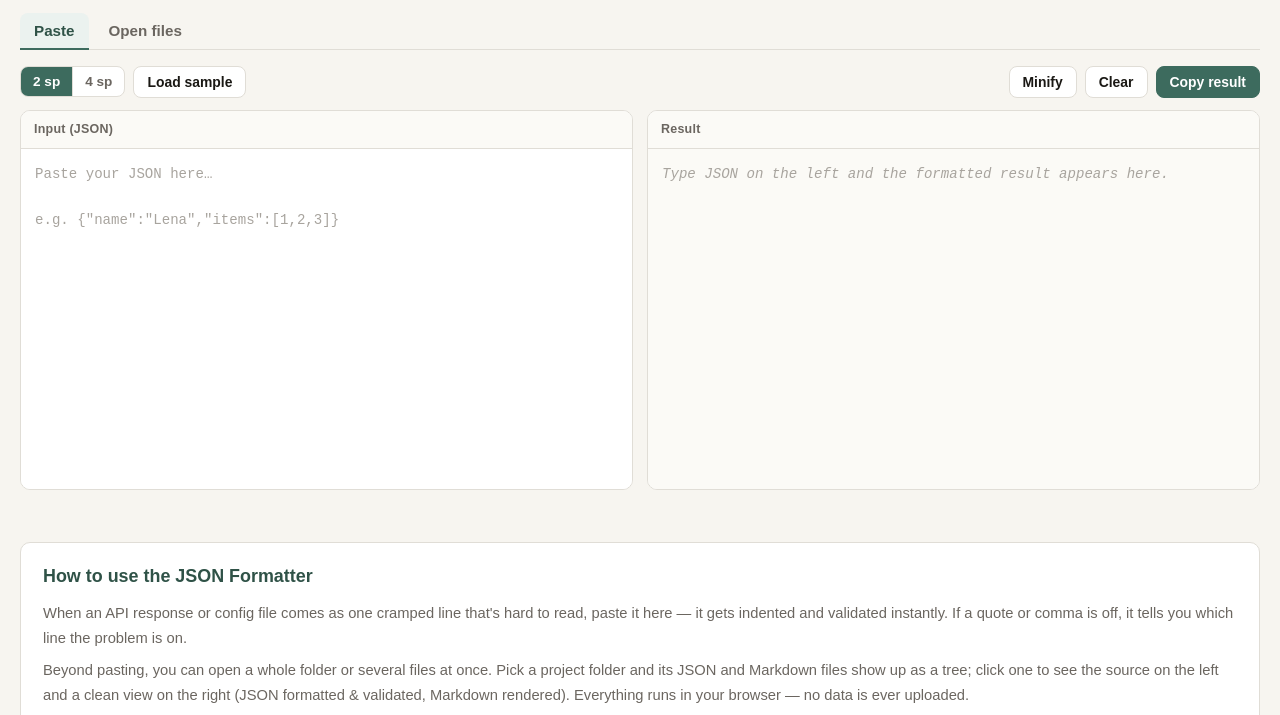
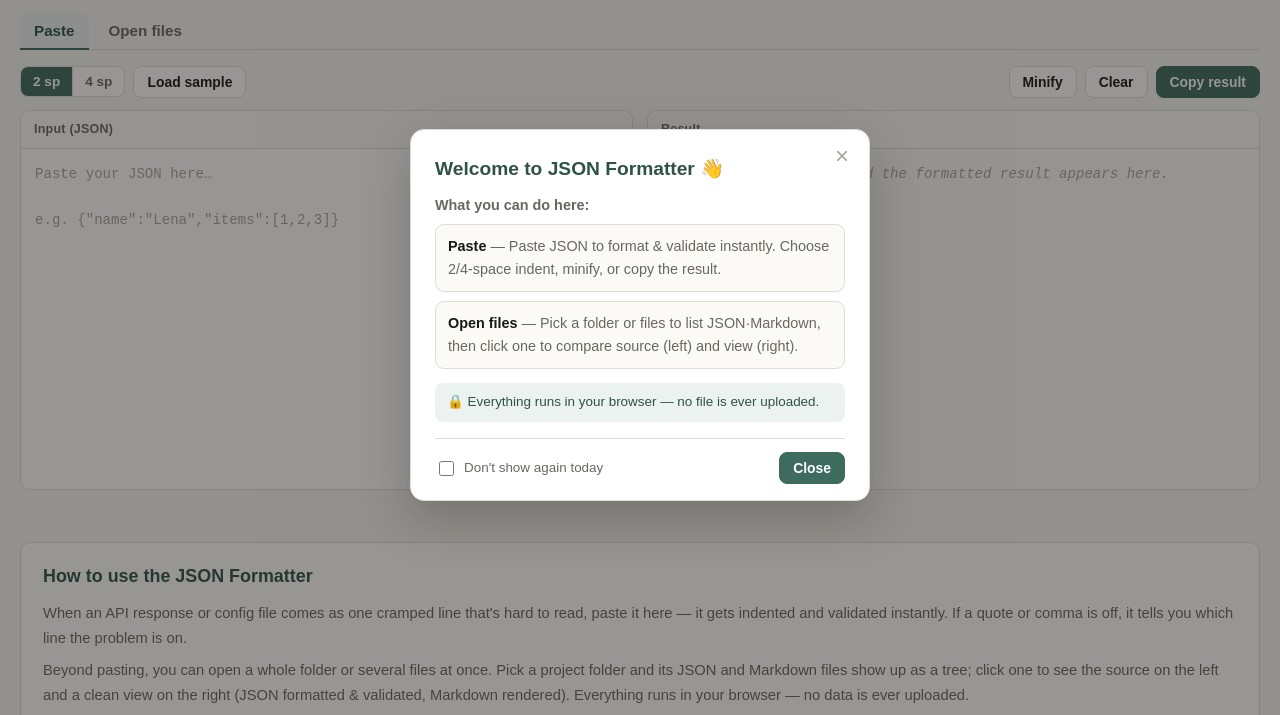
Before and after one commit to hanariago/tool-json-formatter, a plain HTML site: page index.html in a window 1280 px wide. Shown: the part 85-800 px from the top of the page. Drawn offline with Linux system fonts and the light colour scheme.

Commit message:
feat: 첫 방문 안내 팝업 추가 (오늘 다시 보지 않기·닫기·X, 한/영 i18n)

```diff
--- a/index.html
+++ b/index.html
@@ -330,6 +330,55 @@
   }
   .toast.show { opacity: 1; transform: translateX(-50%) translateY(0); }
 
+  /* ---------- First-visit guide modal ---------- */
+  .guide-overlay {
+    position: fixed; inset: 0; z-index: 100;
+    background: rgba(26, 24, 20, 0.45);
+    display: none; align-items: center; justify-content: center;
+    padding: 20px;
+  }
+  .guide-overlay.show { display: flex; }
+  .guide-modal {
+    position: relative;
+    background: var(--surface);
+    border: 1px solid var(--line);
+    border-radius: 14px;
+    box-shadow: 0 18px 50px rgba(26, 24, 20, 0.25);
+    width: 100%; max-width: 460px;
+    padding: 24px 24px 16px;
+    animation: guidePop .18s ease-out;
+  }
+  @keyframes guidePop { from { opacity: 0; transform: translateY(10px) scale(.98); } to { opacity: 1; transform: none; } }
+  .guide-x {
+    position: absolute; top: 10px; right: 12px;
+    appearance: none; border: none; background: transparent;
+    font-size: 1.5rem; line-height: 1; color: var(--ink-muted);
+    cursor: pointer; padding: 4px 8px; border-radius: 8px;
+  }
+  .guide-x:hover { color: var(--ink); background: var(--point-soft); }
+  .guide-modal h2 { margin: 0 6px 10px 0; font-size: 1.2rem; color: var(--point-dark); padding-right: 28px; }
+  .guide-intro { margin: 0 0 8px; color: var(--ink-soft); font-size: 0.9rem; font-weight: 600; }
+  .guide-list { margin: 0 0 14px; padding-left: 0; list-style: none; }
+  .guide-list li {
+    margin: 0 0 9px; padding: 10px 12px;
+    background: var(--code-bg); border: 1px solid var(--line); border-radius: 9px;
+    font-size: 0.9rem; line-height: 1.6; color: var(--ink-soft);
+  }
+  .guide-list li b { color: var(--ink); }
+  .guide-privacy {
+    margin: 0 0 16px; font-size: 0.84rem; color: var(--point-dark);
+    background: var(--point-soft); border-radius: 8px; padding: 9px 12px;
+  }
+  .guide-foot {
+    display: flex; align-items: center; justify-content: space-between; gap: 12px;
+    border-top: 1px solid var(--line); padding-top: 13px;
+  }
+  .guide-check {
+    display: inline-flex; align-items: center; gap: 7px;
+    font-size: 0.84rem; color: var(--ink-soft); cursor: pointer; user-select: none;
+  }
+  .guide-check input { width: 15px; height: 15px; accent-color: var(--point); cursor: pointer; }
+
   .hidden { display: none !important; }
   .drawer-toggle { display: none; }
 
@@ -479,6 +528,24 @@
   <a class="hub" href="https://hanariago.github.io/tools-hub/" target="_blank" rel="noopener" data-i18n="hubLink">🔧 다른 도구 모음 →</a>
 </footer>
 
+<!-- ============ First-visit guide ============ -->
+<div class="guide-overlay" id="guide-overlay" role="dialog" aria-modal="true" aria-labelledby="guide-title">
+  <div class="guide-modal">
+    <button class="guide-x" id="guide-x" aria-label="Close">&times;</button>
+    <h2 id="guide-title" data-i18n="guideTitle">JSON 포매터에 오신 걸 환영해요 👋</h2>
+    <p class="guide-intro" data-i18n="guideIntro">여기서 할 수 있는 것:</p>
+    <ul class="guide-list">
+      <li><b data-i18n="guidePasteT">붙여넣기</b> — <span data-i18n="guidePasteD">JSON을 붙여넣으면 즉시 정렬·검증돼요. 들여쓰기(2/4칸), 최소화(Minify), 결과 복사도 가능.</span></li>
+      <li><b data-i18n="guideFilesT">파일 열기</b> — <span data-i18n="guideFilesD">폴더나 파일을 선택하면 JSON·Markdown이 목록으로 보이고, 클릭하면 왼쪽 원본 / 오른쪽 보기로 비교돼요.</span></li>
+    </ul>
+    <p class="guide-privacy" data-i18n="guidePrivacy">🔒 모든 처리는 브라우저 안에서만 — 어떤 파일도 서버로 전송되지 않아요.</p>
+    <div class="guide-foot">
+      <label class="guide-check"><input type="checkbox" id="guide-dont" /> <span data-i18n="guideDontToday">오늘 다시 보지 않기</span></label>
+      <button class="btn primary" id="guide-close" data-i18n="guideClose">닫기</button>
+    </div>
+  </div>
+</div>
+
 <div class="toast" id="toast"></div>
 
 <script>
@@ -529,6 +596,15 @@
       faqA5: "네. 모바일에서는 좌우 분할이 상하 분할로 바뀌고, 파일 목록은 접고 펼 수 있는 드로어로 표시됩니다.",
       footerOss: "오픈소스 · MIT 라이선스",
       hubLink: "🔧 다른 도구 모음 →",
+      guideTitle: "JSON 포매터에 오신 걸 환영해요 👋",
+      guideIntro: "여기서 할 수 있는 것:",
+      guidePasteT: "붙여넣기",
+      guidePasteD: "JSON을 붙여넣으면 즉시 정렬·검증돼요. 들여쓰기(2/4칸), 최소화(Minify), 결과 복사도 가능.",
+      guideFilesT: "파일 열기",
+      guideFilesD: "폴더나 파일을 선택하면 JSON·Markdown이 목록으로 보이고, 클릭하면 왼쪽 원본 / 오른쪽 보기로 비교돼요.",
+      guidePrivacy: "🔒 모든 처리는 브라우저 안에서만 — 어떤 파일도 서버로 전송되지 않아요.",
+      guideDontToday: "오늘 다시 보지 않기",
+      guideClose: "닫기",
       // dynamic
       st_valid: "✓ 유효한 JSON입니다.",
       st_errPrefix: "✕ JSON 오류",
@@ -590,6 +666,15 @@
       faqA5: "Yes. On mobile the side-by-side split becomes top/bottom, and the file list shows as a collapsible drawer.",
       footerOss: "Open source · MIT License",
       hubLink: "🔧 More tools →",
+      guideTitle: "Welcome to JSON Formatter 👋",
+      guideIntro: "What you can do here:",
+      guidePasteT: "Paste",
+      guidePasteD: "Paste JSON to format & validate instantly. Choose 2/4-space indent, minify, or copy the result.",
+      guideFilesT: "Open files",
+      guideFilesD: "Pick a folder or files to list JSON·Markdown, then click one to compare source (left) and view (right).",
+      guidePrivacy: "🔒 Everything runs in your browser — no file is ever uploaded.",
+      guideDontToday: "Don't show again today",
+      guideClose: "Close",
       st_valid: "✓ Valid JSON.",
       st_errPrefix: "✕ JSON error",
       st_line: function (n) { return "line " + n; },
@@ -1055,10 +1140,33 @@
     }
   });
 
+  /* ---------- First-visit guide ---------- */
+  const guideOverlay = $("guide-overlay");
+  function todayKey() {
+    const d = new Date();
+    return d.getFullYear() + "-" + (d.getMonth() + 1) + "-" + d.getDate();
+  }
+  function hideGuide() {
+    if ($("guide-dont").checked) {
+      try { localStorage.setItem("jf-guide-hide", todayKey()); } catch (e) {}
+    }
+    guideOverlay.classList.remove("show");
+  }
+  function maybeShowGuide() {
+    let hide = null;
+    try { hide = localStorage.getItem("jf-guide-hide"); } catch (e) {}
+    if (hide !== todayKey()) guideOverlay.classList.add("show");
+  }
+  $("guide-x").addEventListener("click", hideGuide);
+  $("guide-close").addEventListener("click", hideGuide);
+  guideOverlay.addEventListener("click", (e) => { if (e.target === guideOverlay) hideGuide(); });
+  document.addEventListener("keydown", (e) => { if (e.key === "Escape" && guideOverlay.classList.contains("show")) hideGuide(); });
+
   /* ---------- init ---------- */
   initLang();
   applyI18n();
   formatPaste();
+  maybeShowGuide();
 })();
 </script>
 </body>
```
